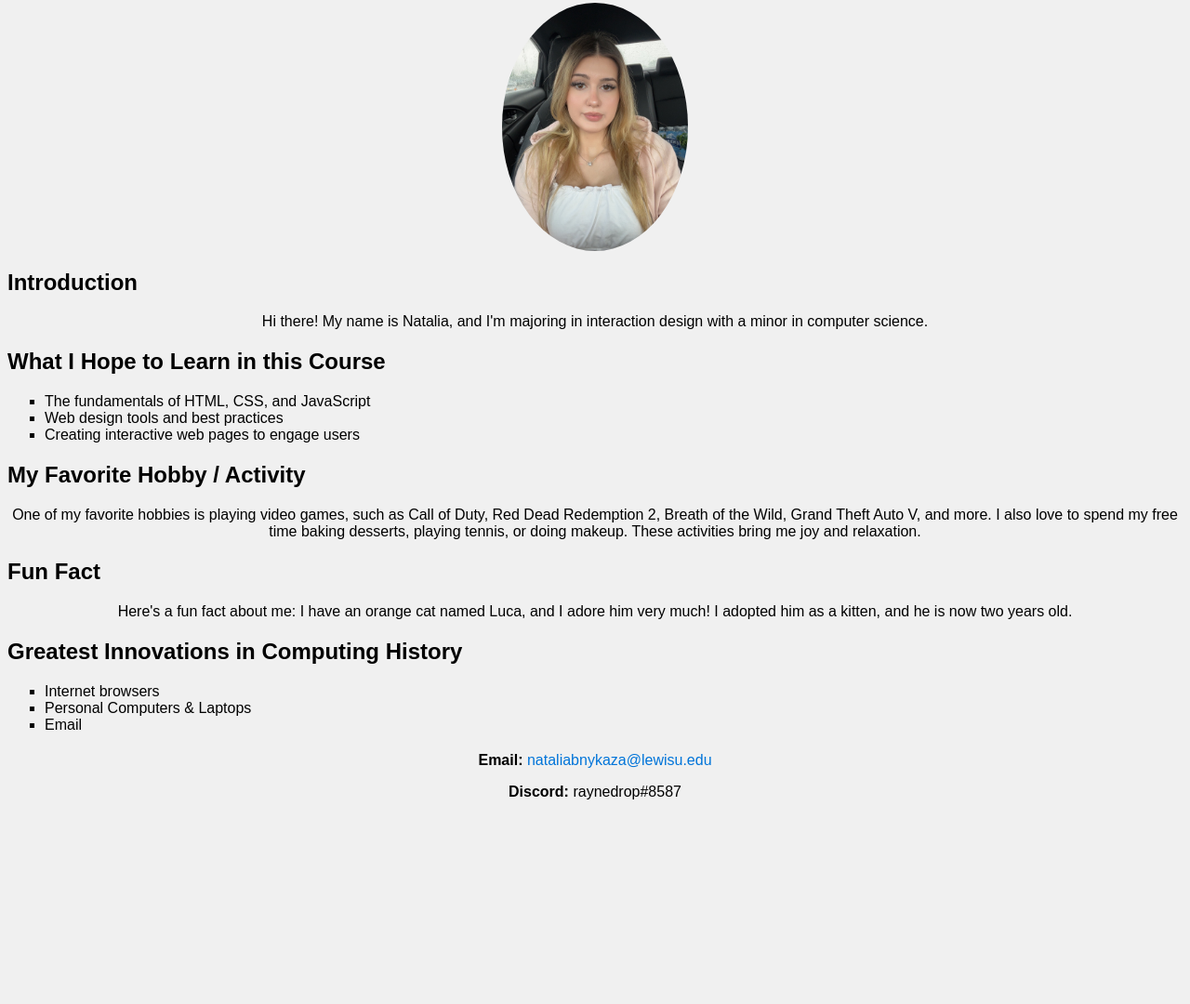
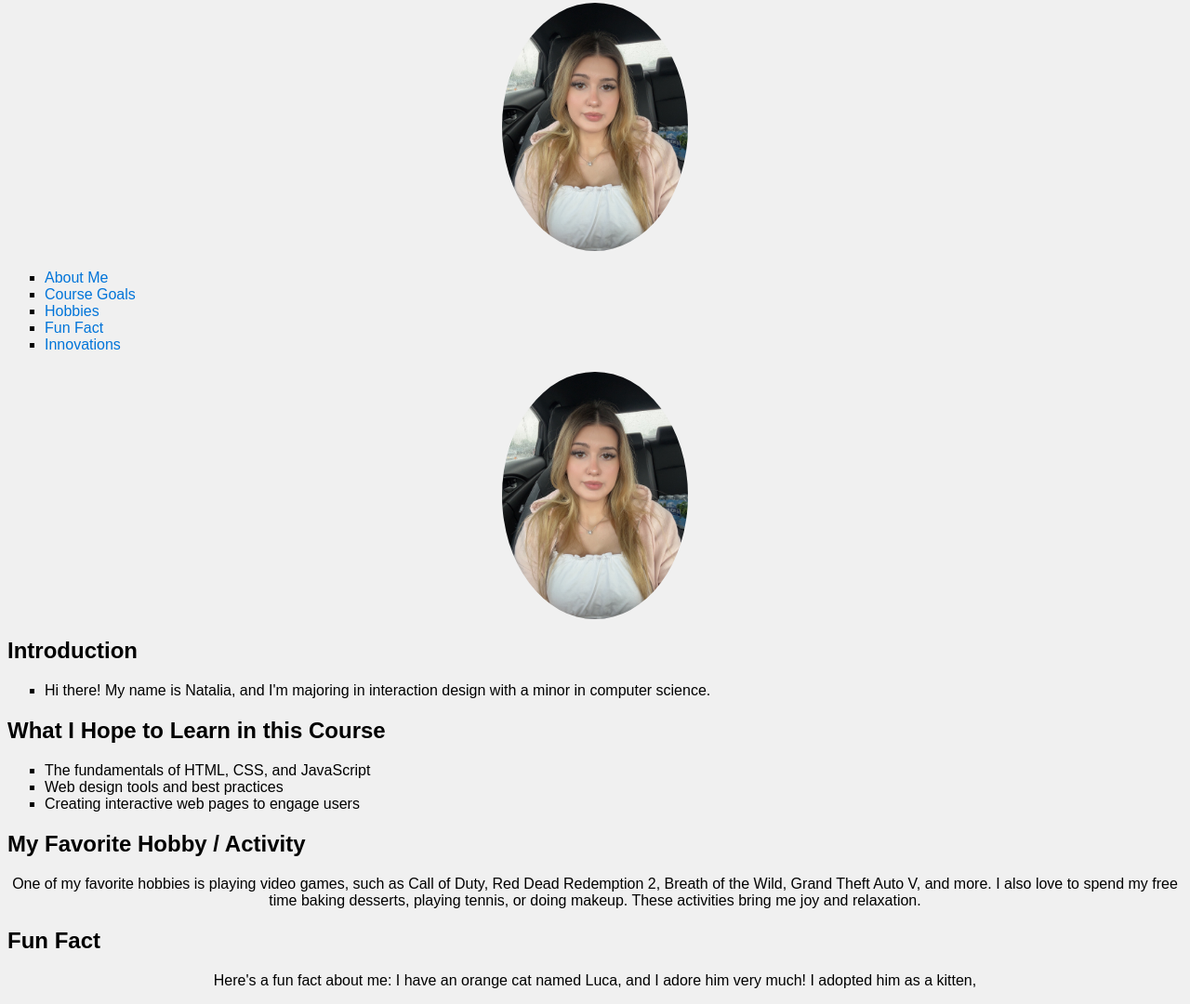
Before and after one commit to nnykaza/nnykaza.github.io, a plain HTML site: page index.html in a window 1280 px wide. Shown: the part 217-1297 px from the top of the page at 93% size. Before the commit the page ends 1098 px from the top, so only its background shows below. Drawn offline with Linux system fonts and the light colour scheme.

Commit message:
Update index.html

```diff
--- a/index.html
+++ b/index.html
@@ -45,8 +45,23 @@
     </div>
     <img src="profilepic.JPG">
 
+
+ <nav>
+        <ul>
+            <li><a href="#about">About Me</a></li>
+            <li><a href="#course">Course Goals</a></li>
+            <li><a href="#hobbies">Hobbies</a></li>
+            <li><a href="#funfact">Fun Fact</a></li>
+            <li><a href="#innovations">Innovations</a></li>
+        </ul>
+    </nav>
+    <main>
+        <section id="about">
+            <img src="profilepic.JPG" alt="Natalia's Profile Picture">
             <h2>Introduction</h2>
-            <p>Hi there! My name is Natalia, and I'm majoring in interaction design with a minor in computer science.</p>
+            <ul>
+                    <li>Hi there! My name is Natalia, and I'm majoring in interaction design with a minor in computer science.</li>
+            </ul>
         </section>
 
         <section id="course">
@@ -65,24 +80,4 @@
 
         <section id="funfact">
             <h2>Fun Fact</h2>
-            <p>Here's a fun fact about me: I have an orange cat named Luca, and I adore him very much! I adopted him as a kitten, and he is now two years old.</p>
-        </section>
-
-        <section id="innovations">
-            <h2>Greatest Innovations in Computing History</h2>
-            <ul>
-                <li>Internet browsers</li>
-                <li>Personal Computers & Laptops</li>
-                <li>Email</li>
-            </ul>
-        </section>
-    </main>
-
-    <footer>
-        <div class="contact-info">
-            <p><strong>Email:</strong> <a href="mailto:nataliabnykaza@lewis.edu">nataliabnykaza@lewisu.edu</a></p>
-            <p><strong>Discord:</strong> raynedrop#8587</p>
-        </div>
-    </footer>
-</body>
-</html>
+            <p>Here's a fun fact about me: I have an orange cat named Luca, and I adore him very much! I adopted him as a kitten,
```
